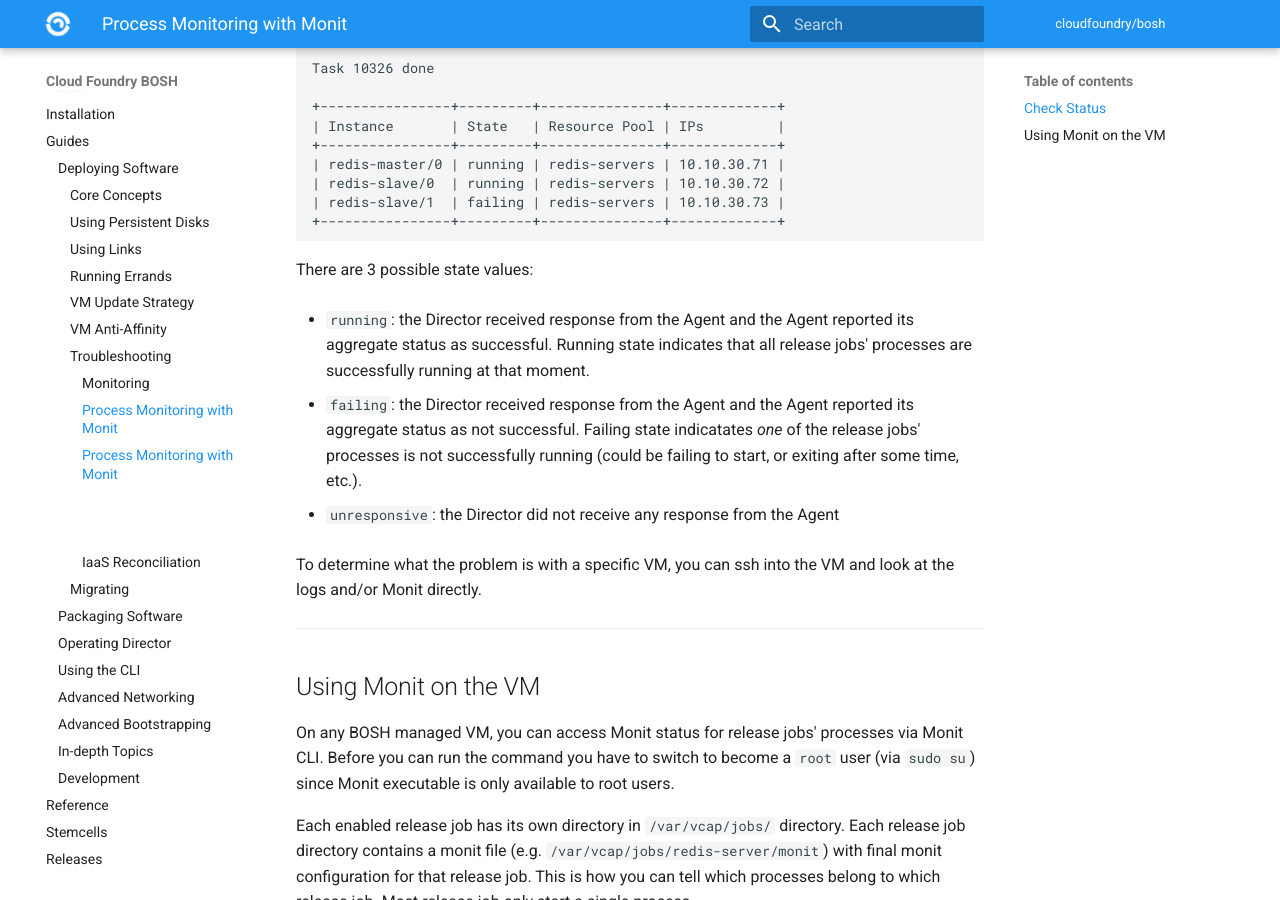
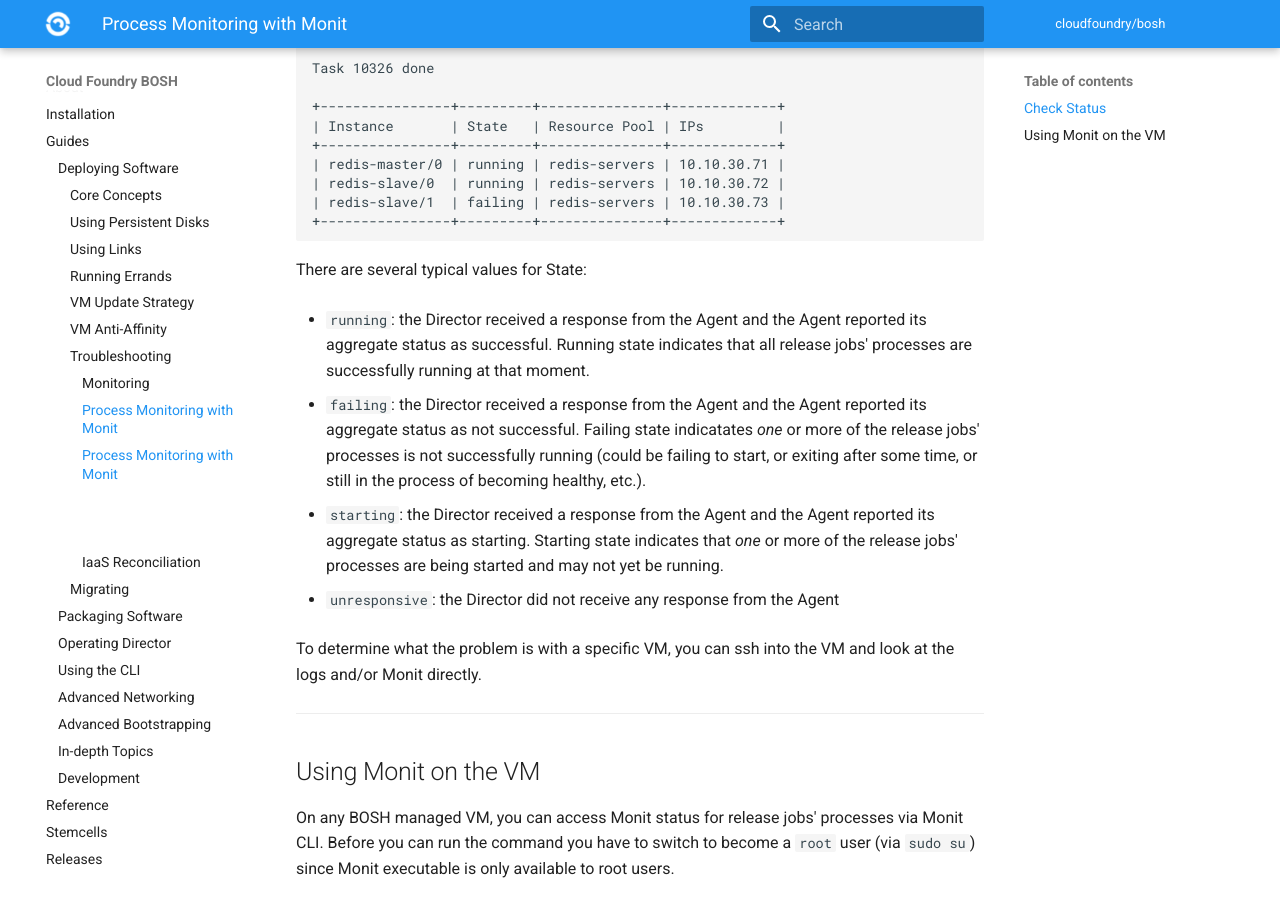
Before and after one commit to cloudfoundry/docs-bosh, an MkDocs documentation site: the page built from content/vm-monit.md, in a window 1280 px wide and 900 px high, scrolled down 639 px. Built offline with MkDocs 1.6.1 and Material for MkDocs 9.7.7, drawn with Linux system fonts in a browser that asks for light colours; old or Windows-style settings are respelled for this version of MkDocs.

Commit message:
Add starting as a possible VM state
Fixes https://github.com/cloudfoundry/docs-bosh/issues/585

````diff
--- a/content/vm-monit.md
+++ b/content/vm-monit.md
@@ -28,11 +28,13 @@ Task 10326 done
 +----------------+---------+---------------+-------------+
 ```
 
-There are 3 possible state values:
+There are several typical values for State:
 
-- `running`: the Director received response from the Agent and the Agent reported its aggregate status as successful. Running state indicates that all release jobs' processes are successfully running at that moment.
+- `running`: the Director received a response from the Agent and the Agent reported its aggregate status as successful. Running state indicates that all release jobs' processes are successfully running at that moment.
 
-- `failing`: the Director received response from the Agent and the Agent reported its aggregate status as not successful. Failing state indicatates _one_ of the release jobs' processes is not successfully running (could be failing to start, or exiting after some time, etc.).
+- `failing`: the Director received a response from the Agent and the Agent reported its aggregate status as not successful. Failing state indicatates _one_ or more of the release jobs' processes is not successfully running (could be failing to start, or exiting after some time, or still in the process of becoming healthy, etc.).
+
+- `starting`: the Director received a response from the Agent and the Agent reported its aggregate status as starting. Starting state indicates that _one_ or more of the release jobs' processes are being started and may not yet be running.
 
 - `unresponsive`: the Director did not receive any response from the Agent
 
````
